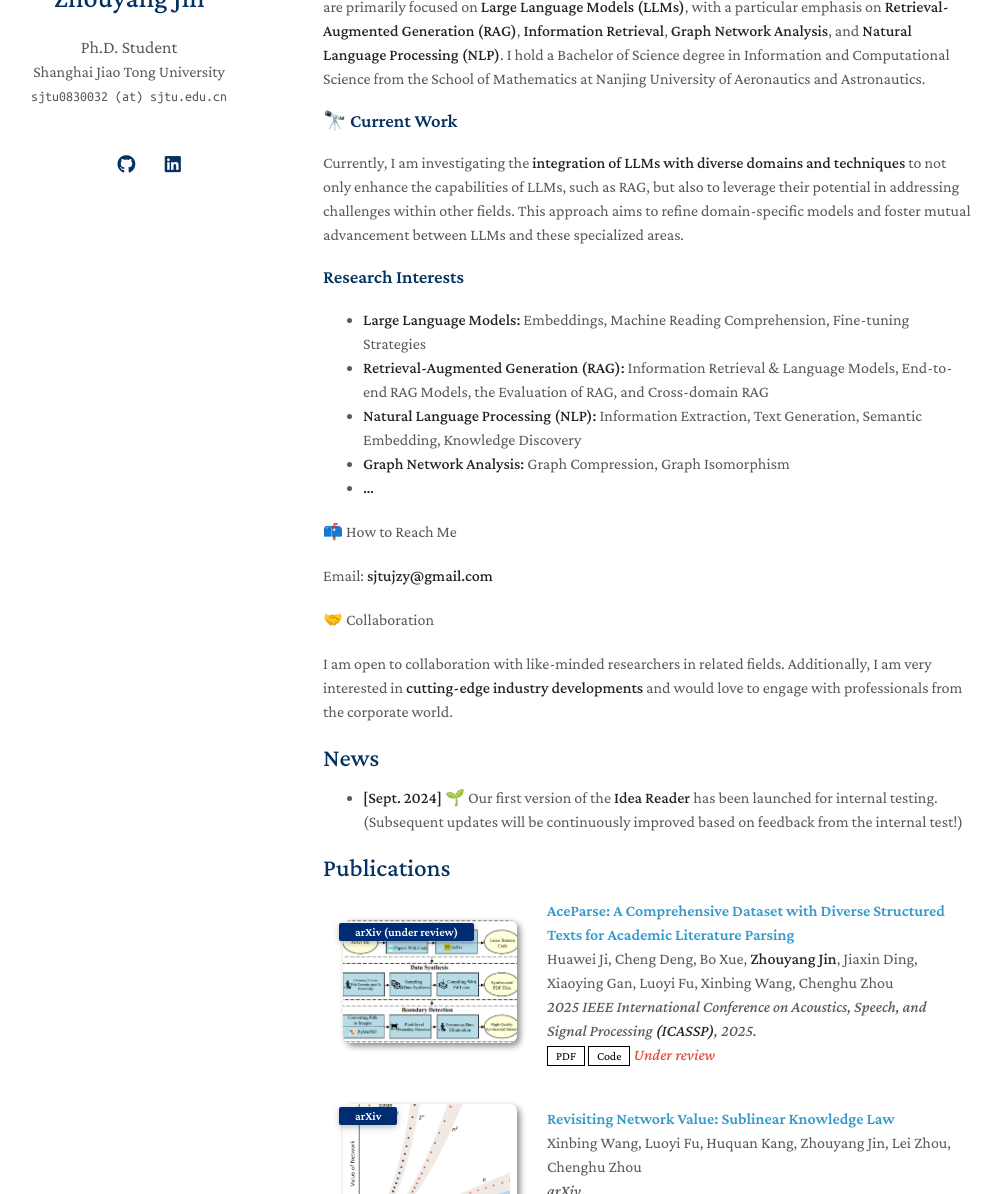
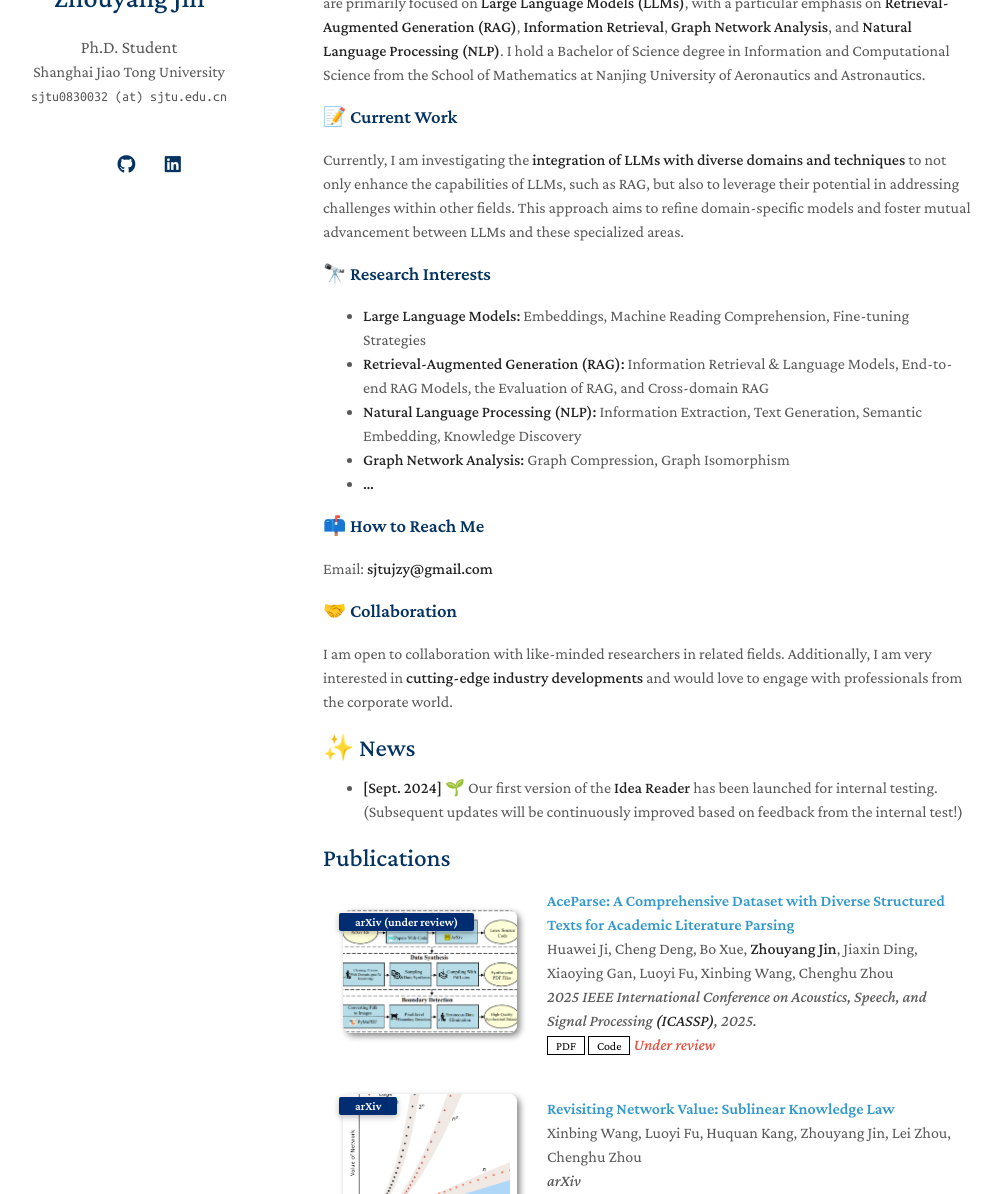
Before and after one commit to jzyKevin/jzyKevin.github.io, a Jekyll site: the page built from index.md, in a window 1280 px wide and 1400 px high, cut to the strip 206-1400 px from the top of the window. Shown: the whole strip, without its empty margins (147-1148 px from the left). Built offline with Jekyll 4.4.1, drawn with Linux system fonts in a browser that asks for light colours; a style sheet for code colours, icons or effects is not loaded; our own code applies the rules of GitHub Pages for plain Markdown files.

```diff
--- a/index.md
+++ b/index.md
@@ -4,15 +4,15 @@ layout: homepage
 
 ## About Me
 
-#### 👋 Hi there! I'm **Zhouyang Jin**
+### 👋 Hi there! I'm **Zhouyang Jin**
 
 I'm a second-year Ph.D. student at the School of Electronic Information and Electrical Engineering, **Shanghai Jiao Tong University**, majoring in Computer Science and Technology. My research interests are primarily focused on **Large Language Models (LLMs)**, with a particular emphasis on **Retrieval-Augmented Generation (RAG)**, **Information Retrieval**, **Graph Network Analysis**, and **Natural Language Processing (NLP)**. I hold a Bachelor of Science degree in Information and Computational Science from the School of Mathematics at Nanjing University of Aeronautics and Astronautics.
 
-### 🔭 Current Work
+### 📝 Current Work
 
 Currently, I am investigating the **integration of LLMs with diverse domains and techniques** to not only enhance the capabilities of LLMs, such as RAG, but also to leverage their potential in addressing challenges within other fields. This approach aims to refine domain-specific models and foster mutual advancement between LLMs and these specialized areas.
 
-###  Research Interests
+### 🔭 Research Interests
 
 - **Large Language Models:** Embeddings, Machine Reading Comprehension, Fine-tuning Strategies
 - **Retrieval-Augmented Generation (RAG):** Information Retrieval & Language Models, End-to-end RAG Models, the Evaluation of RAG, and Cross-domain RAG
@@ -20,15 +20,15 @@ Currently, I am investigating the **integration of LLMs with diverse domains and
 - **Graph Network Analysis:** Graph Compression, Graph Isomorphism
 - **...**
 
-📫 How to Reach Me
+### 📫 How to Reach Me
 
 Email: **sjtujzy@gmail.com**
 
-🤝 Collaboration
+### 🤝 Collaboration
 
 I am open to collaboration with like-minded researchers in related fields. Additionally, I am very interested in **cutting-edge industry developments** and would love to engage with professionals from the corporate world.
 
-## News
+## ✨ News
 
 - **[Sept. 2024]** 🌱 Our first version of the **Idea Reader** has been launched for internal testing. (Subsequent updates will be continuously improved based on feedback from the internal test!)
 
```
